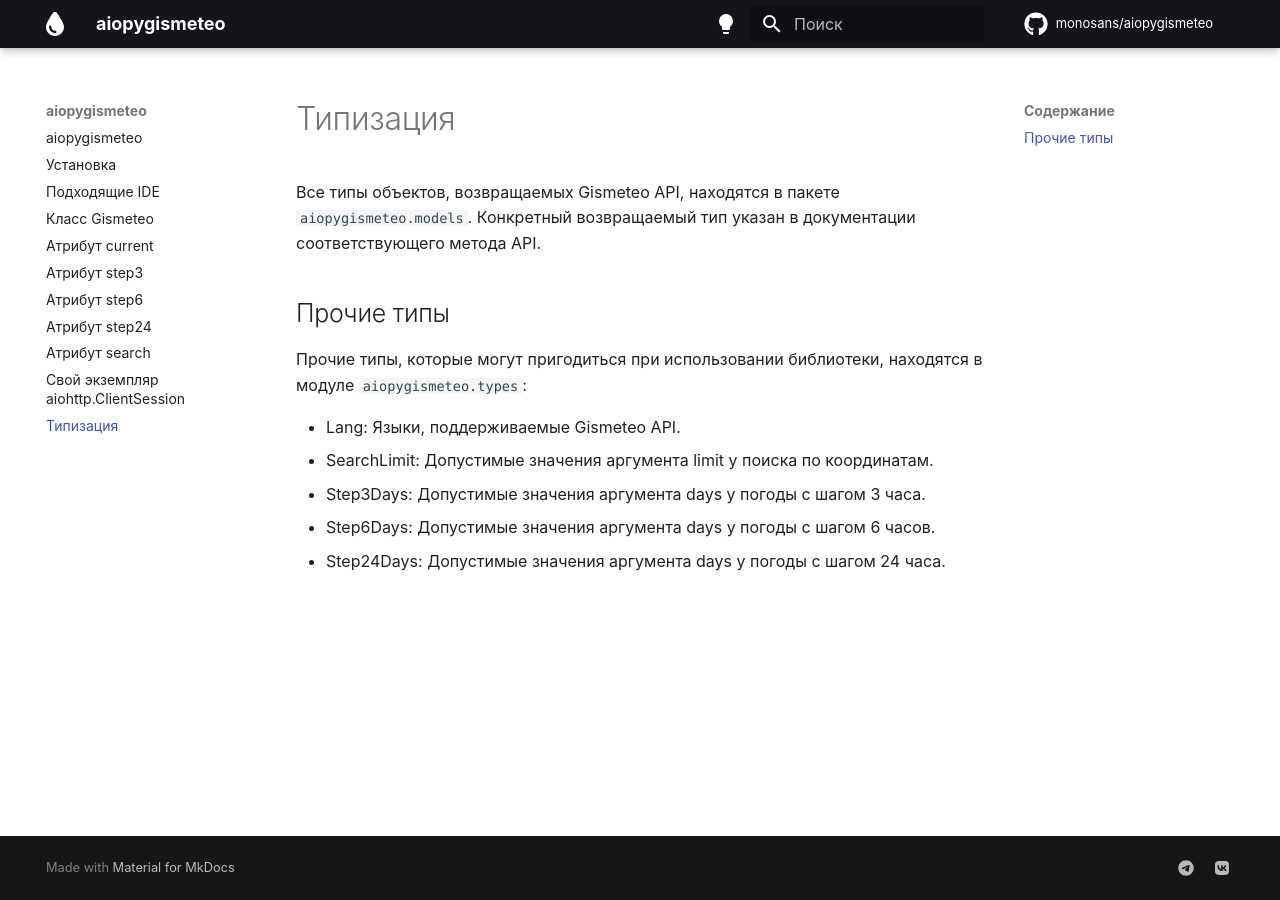
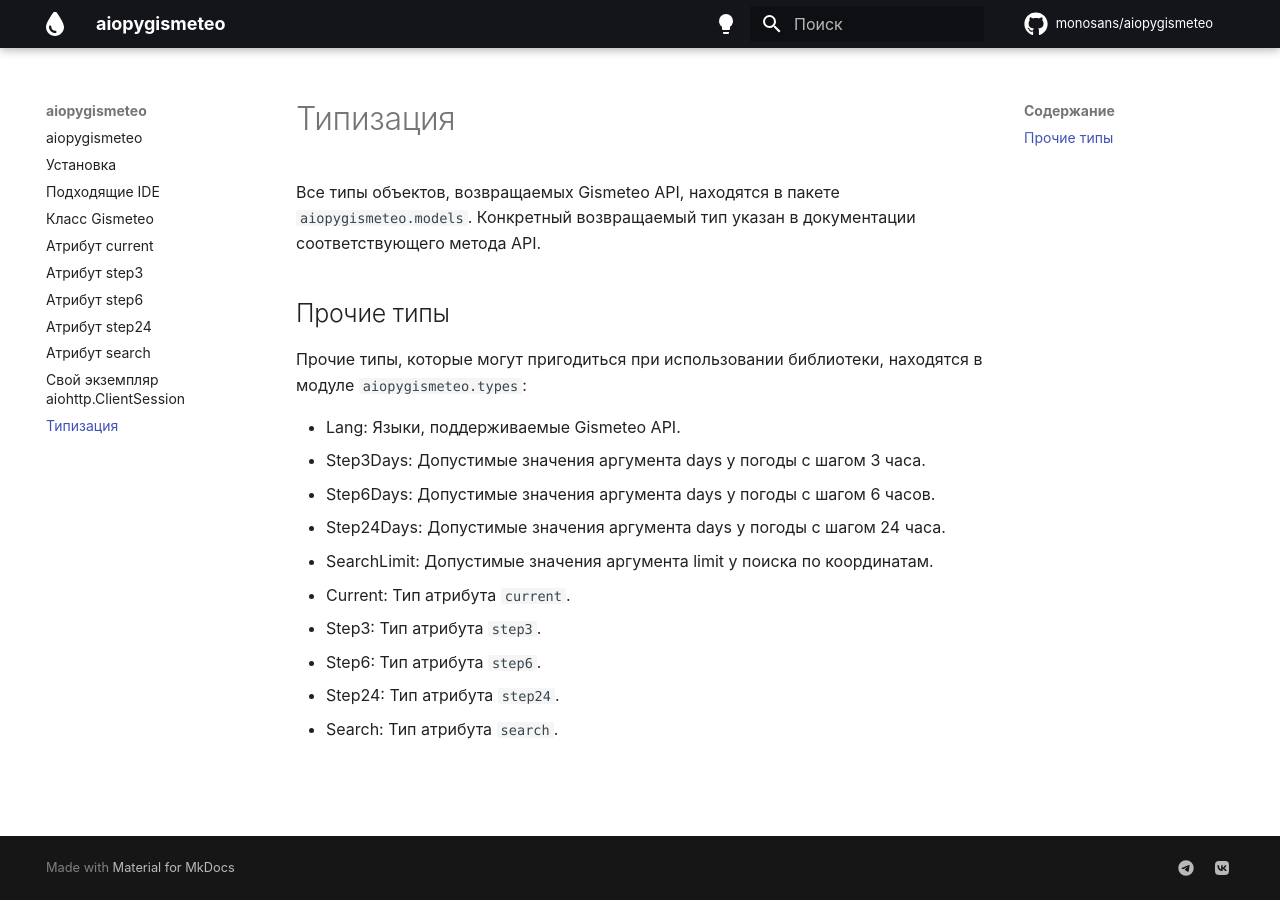
Before and after one commit to monosans/aiopygismeteo, an MkDocs documentation site: the page built from docs/types.md, in a window 1280 px wide. Built offline with MkDocs 1.6.1 and Material for MkDocs 9.7.7, drawn with Linux system fonts in a browser that asks for light colours; comment, search, counter and statistics services are not loaded.

Commit message:
Add more types to types.py

```diff
--- a/docs/types.md
+++ b/docs/types.md
@@ -7,7 +7,12 @@
 Прочие типы, которые могут пригодиться при использовании библиотеки, находятся в модуле `aiopygismeteo.types`:
 
 - Lang: Языки, поддерживаемые Gismeteo API.
-- SearchLimit: Допустимые значения аргумента limit у поиска по координатам.
 - Step3Days: Допустимые значения аргумента days у погоды с шагом 3 часа.
 - Step6Days: Допустимые значения аргумента days у погоды с шагом 6 часов.
 - Step24Days: Допустимые значения аргумента days у погоды с шагом 24 часа.
+- SearchLimit: Допустимые значения аргумента limit у поиска по координатам.
+- Current: Тип атрибута `current`.
+- Step3: Тип атрибута `step3`.
+- Step6: Тип атрибута `step6`.
+- Step24: Тип атрибута `step24`.
+- Search: Тип атрибута `search`.
```
Also changed, not shown: 1 other file.
